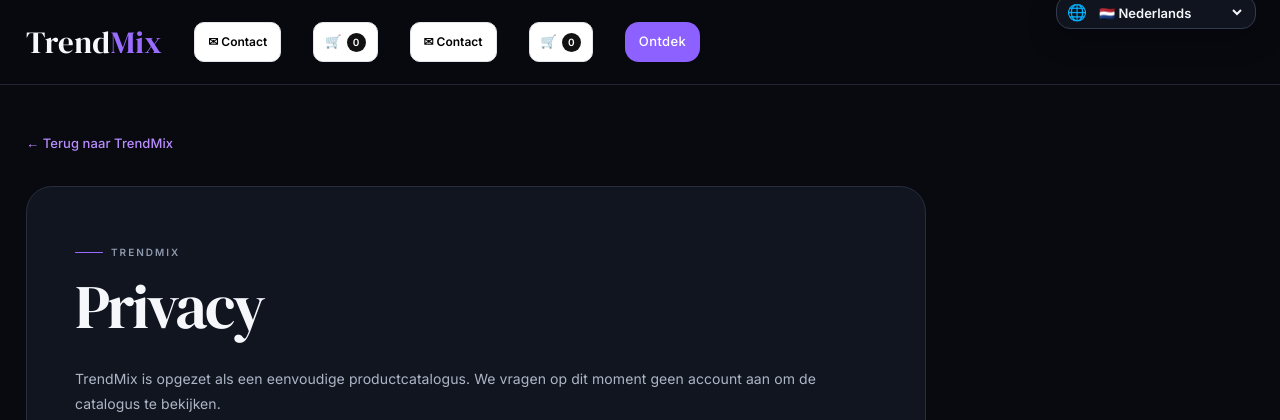
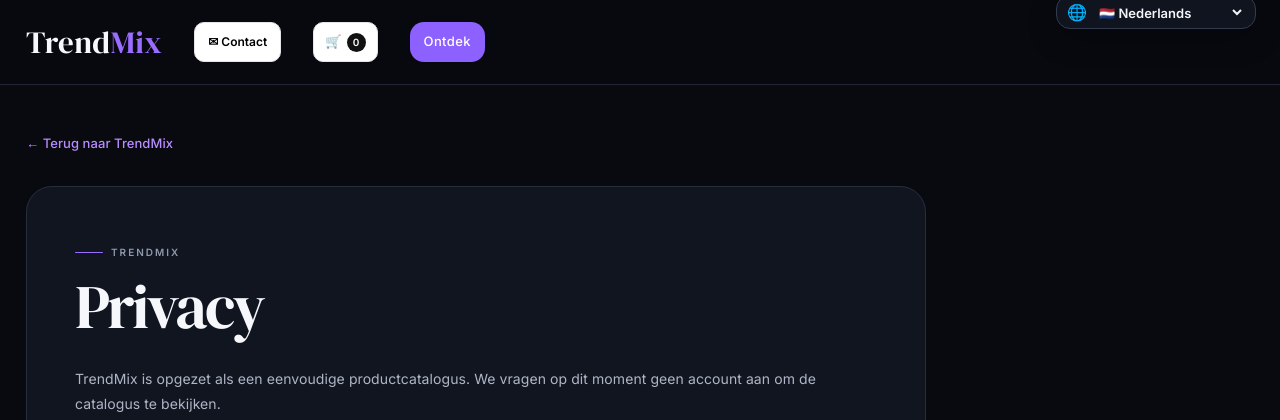
Before and after one commit to mdscoop7-max/Trendmix, a Flask app: page /privacy in a window 1280 px wide. Shown: the top 420 px of the page. Run offline with Flask 3, Linux system fonts and the light colour scheme.

Commit message:
Remove duplicate header controls

```diff
--- a/templates/info.html
+++ b/templates/info.html
@@ -10,7 +10,7 @@
 </head>
 <body>
 <label class="language-picker"><span>🌐</span><select id="languageSelect" aria-label="Taal"><option value="nl">🇳🇱 Nederlands</option><option value="en">🇬🇧 English</option><option value="fr">🇫🇷 Français</option><option value="de">🇩🇪 Deutsch</option><option value="it">🇮🇹 Italiano</option><option value="es">🇪🇸 Español</option></select></label>
-<header class="site-header"><div class="shell header-main"><a class="brand" href="/" aria-label="TrendMix home"><span>Trend</span><b>Mix</b></a><button class="header-contact" type="button" data-contact-open>✉ Contact</button><a class="cart-link" href="/winkelwagen" aria-label="Winkelwagen">🛒 <span data-cart-count>0</span></a><button class="header-contact" type="button" data-contact-open>✉ Contact</button><a class="cart-link" href="/winkelwagen" aria-label="Winkelwagen">🛒 <span data-cart-count>0</span></a><a class="header-cta" href="/#collecties" data-i18n="discover">Ontdek</a></div></header>
+<header class="site-header"><div class="shell header-main"><a class="brand" href="/" aria-label="TrendMix home"><span>Trend</span><b>Mix</b></a><button class="header-contact" type="button" data-contact-open>✉ Contact</button><a class="cart-link" href="/winkelwagen" aria-label="Winkelwagen">🛒 <span data-cart-count>0</span></a><a class="header-cta" href="/#collecties" data-i18n="discover">Ontdek</a></div></header>
 <main class="shell info-page">
   <a class="back-link" href="/" data-i18n="backToTrendmix">← Terug naar TrendMix</a>
   <article class="info-card">
```
